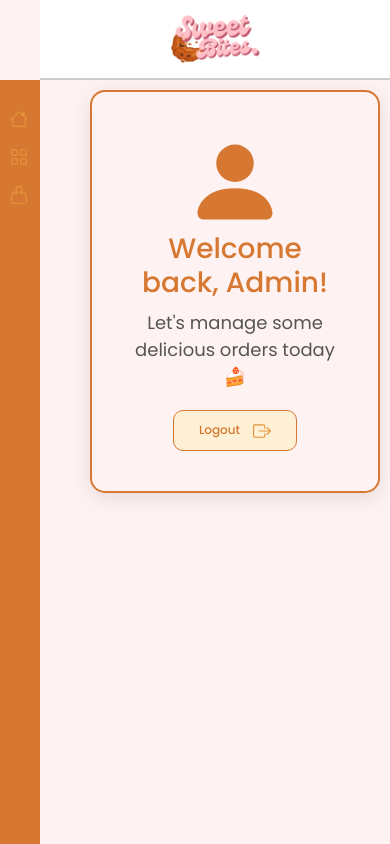
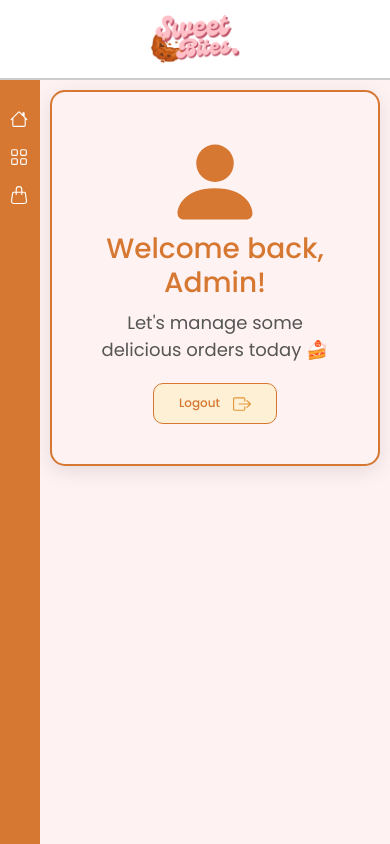
Before and after one commit to SoftDevTIB/Sweet-Bites-Kelompok-9, a React (Vite) app in the folder client/: page /admin in a window 390 px wide. Built offline with nearby package versions, Linux system fonts and the light colour scheme.

Commit message:
membenarkan css admin yg nabrak main menu

```diff
--- a/client/src/admin/components/admin_layout.css
+++ b/client/src/admin/components/admin_layout.css
@@ -76,16 +76,28 @@ body {
   padding-left: 13px;
 }
 
-main {
+.sidebar .nav-link .icon {
+  color: #FFFFFF;
+}
+
+.admin-main {
   height: 100%;
   margin-left: 20%;
 }
 
-section {
+.admin-section {
   padding: 30px;
 }
 
 @media (max-width: 800px) {
+  .admin-main {
+    margin-left: 40px;
+  }
+
+  .admin-section {
+    padding: 20px;
+  }
+
   .sidebar .desc {
     display: none;
   }
@@ -97,14 +109,6 @@ section {
   .sidebar .nav-link {
     padding-left: 10px;
   }
-
-  main {
-    margin-left: 40px;
-  }
-
-  section {
-    padding: 20px;
-  }
 }
 
 @media (max-width: 600px) {
@@ -113,11 +117,11 @@ section {
     padding: 5px !important;
   }
 
-  section  {
+  .admin-section  {
     font-size: 12px !important;
   }
 
-  section h4 {
+  .admin-section h4 {
     font-size: 15px;
   }
 
@@ -135,7 +139,7 @@ section {
 }
 
 @media (max-width: 400px) {
-  section {
+  .admin-section {
     padding: 10px;
   }
   .table th {
--- a/client/src/admin/components/admin_layout.jsx
+++ b/client/src/admin/components/admin_layout.jsx
@@ -39,7 +39,7 @@ const AdminLayout = ({ children }) => {
       </div>
 
       {/* Main Content */}
-      <main>{children}</main>
+      <main className='admin-main'>{children}</main>
     </>
   );
 };
--- a/client/src/admin/pages/admin_addproduct.jsx
+++ b/client/src/admin/pages/admin_addproduct.jsx
@@ -14,7 +14,7 @@ const AddProductPage = () => {
 
     return (
         <AdminLayout>
-            <section className="container-md" style={{ maxWidth: '900px' }}>
+            <section className="container-md admin-section" style={{ maxWidth: '900px' }}>
                 <nav aria-label="breadcrumb">
                     <ol className="breadcrumb">
                     <li className="breadcrumb-item">Produk</li>
--- a/client/src/admin/pages/admin_dashboard.jsx
+++ b/client/src/admin/pages/admin_dashboard.jsx
@@ -6,7 +6,7 @@ import { BsBoxArrowRight, BsPersonFill } from 'react-icons/bs';
 const AdminPage = () => {
   return (
     <AdminLayout>
-      <section>
+      <section className='admin-section'>
         <div className="dashboard-box">
           <BsPersonFill className="person-icon" />
           <h2>Welcome back, Admin!</h2>
--- a/client/src/admin/pages/admin_menu.jsx
+++ b/client/src/admin/pages/admin_menu.jsx
@@ -39,7 +39,7 @@ const AdminMenuPage = () => {
 
   return (
     <AdminLayout>
-      <section>
+      <section className='admin-section'>
         <div className="container" style={{ maxWidth: '900px' }}>
           <nav aria-label="breadcrumb">
             <ol className="breadcrumb">
--- a/client/src/admin/pages/admin_orders.jsx
+++ b/client/src/admin/pages/admin_orders.jsx
@@ -5,7 +5,7 @@ import AdminLayout from '../components/admin_layout';
 const AdminOrdersPage = () => {
   return (
     <AdminLayout>
-      <section>
+      <section className='admin-section'>
         <div className="dashboard-box">
           <h2>Orders</h2>
           <p>🍰 x100 </p>
```
